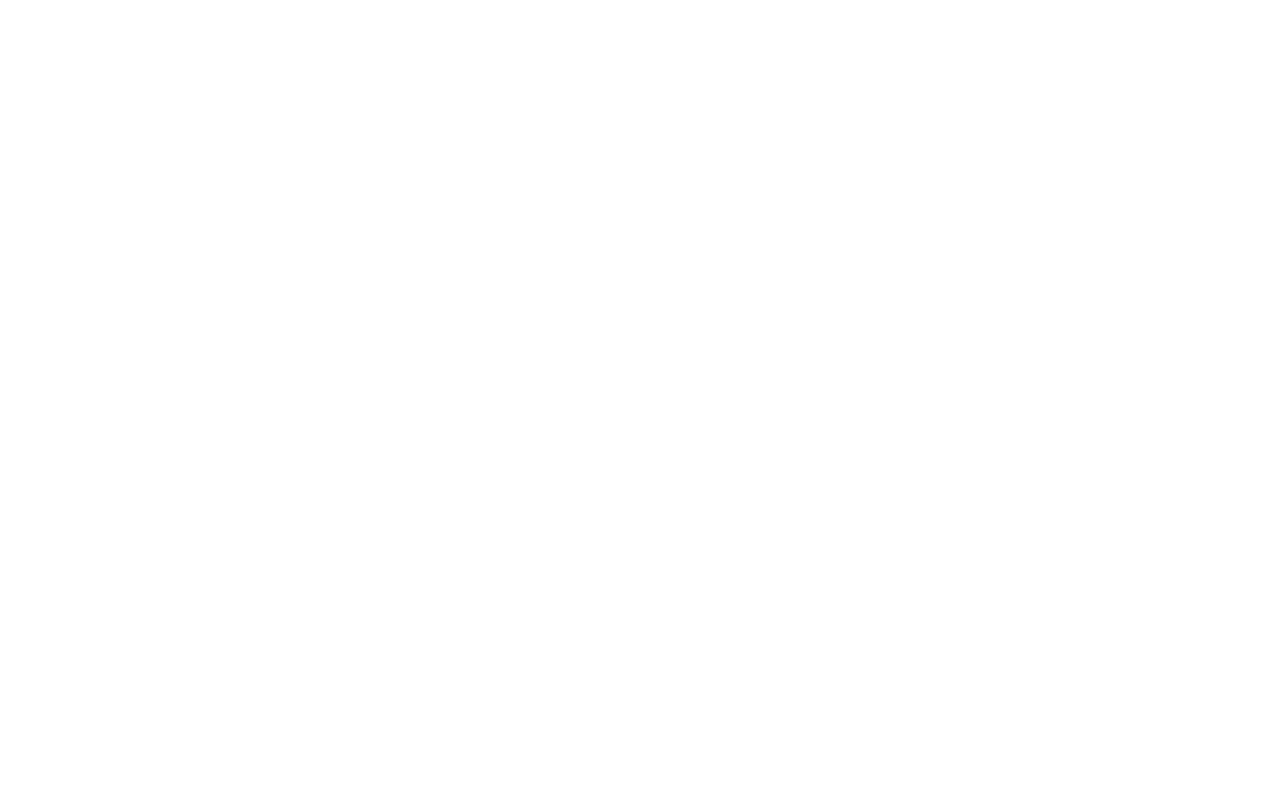
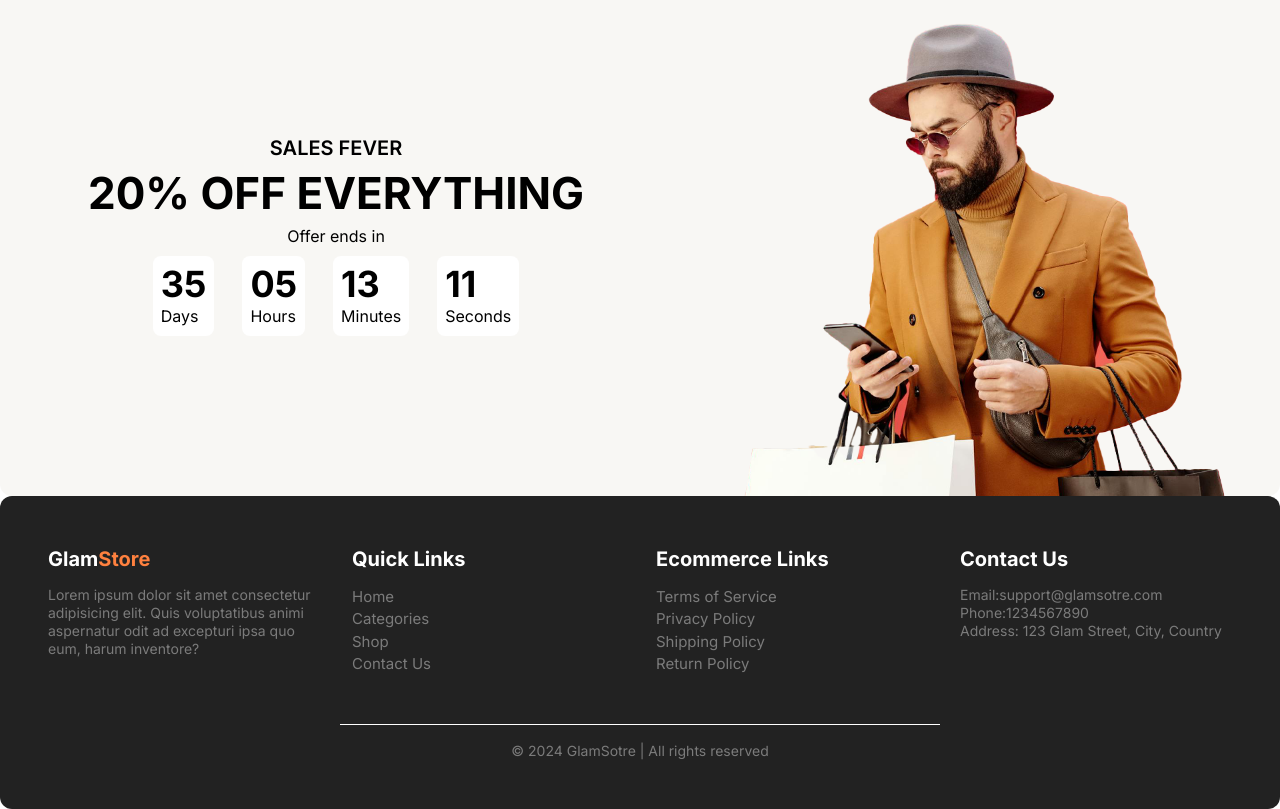
Before and after one commit to MarufHasanShihab/GlamStore, a React (Vite) app: page / in a window 1280 px wide. Shown: the part 1080-1889 px from the top of the page. Before the commit the page ends 1021 px from the top, so only its background shows below. Built offline with nearby package versions, Linux system fonts and the light colour scheme; no server answers.

Commit message:
added footer section

```diff
--- a/src/Components/Footer/Footer.jsx
+++ b/src/Components/Footer/Footer.jsx
@@ -1,11 +1,108 @@
-
+import { Link } from "react-router-dom";
 
 const Footer = () => {
-    return (
+  return (
+    <footer
+      id="contact"
+      className="bg-tertiary max-padd-container text-white py-12 rounded-xl "
+    >
+      <div className="grid grid-cols-1 md:grid-cols-4 gap-8">
+        <div className="flex flex-col items-center md:items-start">
+          <Link to="/">
+            <h3 className="bold-20 mb-3">
+              Glam<span className="text-secondary">Store</span>
+            </h3>
+          </Link>
+          <p className="">
+            Lorem ipsum dolor sit amet consectetur adipisicing elit. Quis
+            voluptatibus animi aspernatur odit ad excepturi ipsa quo eum, harum
+            inventore?
+          </p>
+        </div>
         <div>
-            Footer
+          {/* quick links */}
+          <h4 className="bold-20 mb-3">Quick Links</h4>
+          <ul className="spacke-y-2 regular-15 text-gray-30">
+            <li>
+              <Link to="/" className="hover:text-secondary">
+                Home
+              </Link>
+            </li>
+            <li>
+              <Link to="/" className="hover:text-secondary">
+                Categories
+              </Link>
+            </li>
+            <li>
+              <Link to="/" className="hover:text-secondary">
+                Shop
+              </Link>
+            </li>
+            <li>
+              <Link to="/" className="hover:text-secondary">
+                Contact Us
+              </Link>
+            </li>
+          </ul>
         </div>
-    );
+        {/* E-commerce links */}
+        <div className="flex flex-col ">
+          <h4 className="bold-20 mb-3">Ecommerce Links</h4>
+          <ul className="spacke-y-2 regular-15 text-gray-30">
+            <li>
+              <Link to="/" className="hover:text-secondary">
+                Terms of Service
+              </Link>
+            </li>
+            <li>
+              <Link to="/" className="hover:text-secondary">
+                Privacy Policy
+              </Link>
+            </li>
+            <li>
+              <Link to="/" className="hover:text-secondary">
+                Shipping Policy
+              </Link>
+            </li>
+            <li>
+              <Link to="/" className="hover:text-secondary">
+                Return Policy
+              </Link>
+            </li>
+          </ul>
+        </div>
+        {/* contact informations */}
+        <div className="flex flex-col">
+          <h4 className="bold-20 mb-3">Contact Us</h4>
+          <p>
+            Email:{""}
+            <a
+              href="mailto:support@glamsotre.com"
+              className="hover:text-secondary"
+            >
+              support@glamsotre.com
+            </a>
+          </p>
+          <p>
+            Phone:{""}
+            <a href="tel:+1234567890" className="hover:text-secondary">
+              1234567890
+            </a>
+          </p>
+          <p>Address: 123 Glam Street, City, Country</p>
+        </div>
+      </div>
+      {/* copyrignt */}
+      <div className="flex justify-center  mt-8">
+      <div>
+      <hr className="h-[1px]  w-[350px] md:w-[600px] max-w-screen-sm  my-4 border-white" />
+        <p className="text-center text-sm">
+          &copy; {new Date().getFullYear()} GlamSotre | All rights reserved
+        </p>
+      </div>
+      </div>
+    </footer>
+  );
 };
 
 export default Footer;
--- a/src/Components/Navbar/Navbar.jsx
+++ b/src/Components/Navbar/Navbar.jsx
@@ -4,12 +4,14 @@ import { useContext, useEffect, useState } from "react";
 import { MdClose, MdMenu } from "react-icons/md";
 import { GiShoppingBag } from "react-icons/gi";
 import { SideContext } from "../../Context/SideContext";
+import useCart from "../hooks/useCart";
 
 
 const Navbar = () => {
     const [menuOpen, setMenuOpen] = useState(false);
     const [active, setActive] = useState(false);
     const {open, setOpen} = useContext(SideContext)
+    const {totalQuantity} = useCart()
     useEffect(()=>{
         window.addEventListener("scroll", ()=>{
             window.scrollY > 40 ? setActive(true): setActive(false)
@@ -34,7 +36,7 @@ const Navbar = () => {
             {/* shopping bag */}
             <Link onClick={()=>setOpen(!open)} className="flex relative">
             <GiShoppingBag className="text-[25px]"/>
-            <span className="bg-secondary text-white text-sm absolute -top-2.5 -right-2.5 flexCenter w-5 h-5 rounded-full shadow-md">0</span>
+            <span className="bg-secondary text-white text-sm absolute -top-2.5 -right-2.5 flexCenter w-5 h-5 rounded-full shadow-md">{totalQuantity}</span>
             </Link>
             {/* login button */}
             <button className="btn-outline rounded-full hover:bg-secondary hover:text-white hover:border-secondary transition-all duration-300">Login</button>
--- /dev/null
+++ b/src/Components/Offer/Offer.jsx
@@ -0,0 +1,65 @@
+import { useEffect, useState } from "react";
+
+
+const Offer = () => {
+  const calculateTimeLeft = () => {
+    const differnce = +new Date("2024-09-28T12:15:00") - +new Date();
+    let timeLeft = {};
+    if (differnce > 0) {
+      timeLeft = {
+        days: String(Math.floor(differnce /(1000 * 60 * 60 * 24))).padStart( 2, "0"),
+        hours: String(Math.floor(differnce /(1000 * 60 * 60) % 24)).padStart(2, "0"),
+        minutes: String(Math.floor((differnce / 1000 / 60) % 24)).padStart(2, "0"),
+        seconds: String(Math.floor((differnce / 1000) % 60)).padStart(2, "0"),
+      };
+    } else {
+      timeLeft = {
+        days: "00",
+        hours: "00",
+        minutes: "00",
+        seconds: "00",
+      };
+    }
+    return timeLeft;
+  };
+
+  const [timeLeft, setTimeLeft] = useState(calculateTimeLeft())
+
+  useEffect(()=>{
+    const timer = setInterval(()=>{
+        setTimeLeft(calculateTimeLeft())
+    },1000)
+    return ()=> clearTimeout(timer)
+  },[])
+
+
+  return(
+    <section className="max-padd-container bg-banner bg-center bg-cover h-[555px] p-8 rounded-xl">
+        <div className="flex items-center flex-col gap-1 mt-40 max-w-xl">
+            <h3 className="uppercase medium-20">Sales Fever</h3>
+            <h2 className="bold-44 uppercase">20% Off Everything</h2>
+            <span>Offer ends in</span>
+            <div className="flex gap-x-4  xs:gap-x-7 mt-1">
+                <div className="bg-white p-2 rounded-lg">
+                    <span className="font-bold text-4xl">{timeLeft.days}</span>
+                    <span className="block">Days</span>
+                </div>
+                <div className="bg-white p-2 rounded-lg">
+                    <span className="font-bold text-4xl">{timeLeft.hours}</span>
+                    <span className="block">Hours</span>
+                </div>
+                <div className="bg-white p-2 rounded-lg">
+                    <span className="font-bold text-4xl">{timeLeft.minutes}</span>
+                    <span className="block">Minutes</span>
+                </div>
+                <div className="bg-white p-2 rounded-lg">
+                    <span className="font-bold text-4xl">{timeLeft.seconds}</span>
+                    <span className="block">Seconds</span>
+                </div>
+            </div>
+        </div>
+    </section>
+  )
+};
+
+export default Offer;
--- a/src/Components/ProductCard/ProductCard.jsx
+++ b/src/Components/ProductCard/ProductCard.jsx
@@ -1,13 +1,12 @@
 import { FaLink, FaPlus, FaStar } from "react-icons/fa";
 import { Link } from "react-router-dom";
 import PropTypes from "prop-types";
-import { useContext } from "react";
-import { CartContext } from "../../Context/CartContext";
+import useCart from "../hooks/useCart";
 
 const ProductCard = ({ product }) => {
   const { id, image, category, title, description, price, rating } =
     product || {};
-  const {handleAddCart} = useContext(CartContext)
+    const {addToCart} = useCart()
   return (
     <div className="bg-white ring ring-slate-900/5 rounded-xl group">
       <div className="bg-white flexCenter m-1.5  py-10 rounded-xl ring ring-slate-200/20 shadow-sm relative">
@@ -40,7 +39,7 @@ const ProductCard = ({ product }) => {
           >
             <FaLink className="bg-secondary text-white h-7 w-7 p-1.5 rounded-full cursor-pointer" />
           </Link>
-          <FaPlus onClick={()=>handleAddCart(product)} className="bg-secondary text-white h-7 w-7 p-1.5 rounded-full cursor-pointer" />
+          <FaPlus onClick={()=> addToCart(product)} className="bg-secondary text-white h-7 w-7 p-1.5 rounded-full cursor-pointer" />
         </div>
       </div>
       <div className="p-3">
--- /dev/null
+++ b/src/Components/hooks/useCart.jsx
@@ -0,0 +1,12 @@
+import { useContext } from "react";
+import { CartContext } from "../../Context/CartContext";
+
+
+
+const useCart = () => {
+    return (
+       useContext(CartContext)
+    );
+};
+
+export default useCart;
--- a/src/Pages/Home/Home.jsx
+++ b/src/Pages/Home/Home.jsx
@@ -1,4 +1,6 @@
+import Footer from "../../Components/Footer/Footer";
 import Hero from "../../Components/Hero/Hero";
+import Offer from "../../Components/Offer/Offer";
 import Shop from "../../Components/Shop/Shop";
 import Sidebar from "../../Components/Sidebar/Sidebar";
 
@@ -9,6 +11,8 @@ const Home = () => {
             <Hero/>
             <Shop/>
             <Sidebar/>
+            <Offer/>
+            <Footer/>
         </div>
     );
 };
--- a/src/index.css
+++ b/src/index.css
@@ -89,7 +89,7 @@ html{
   }
 
   .btn-light  {
-    @apply  medium-15 bg-primary px-7 py-2.5 text-tertiary
+    @apply  medium-15 bg-gray-200 px-7 py-2.5 text-tertiary
   }
   .btn-dark  {
     @apply  medium-15 bg-tertiary px-7 py-2.5 text-white
```
Also changed, not shown: src/Components/CartItem/CartItem.jsx (+31 -5 lines), src/Components/Sidebar/Sidebar.jsx (+25 -8 lines), src/Context/CartContext.jsx (+78 -17 lines).
